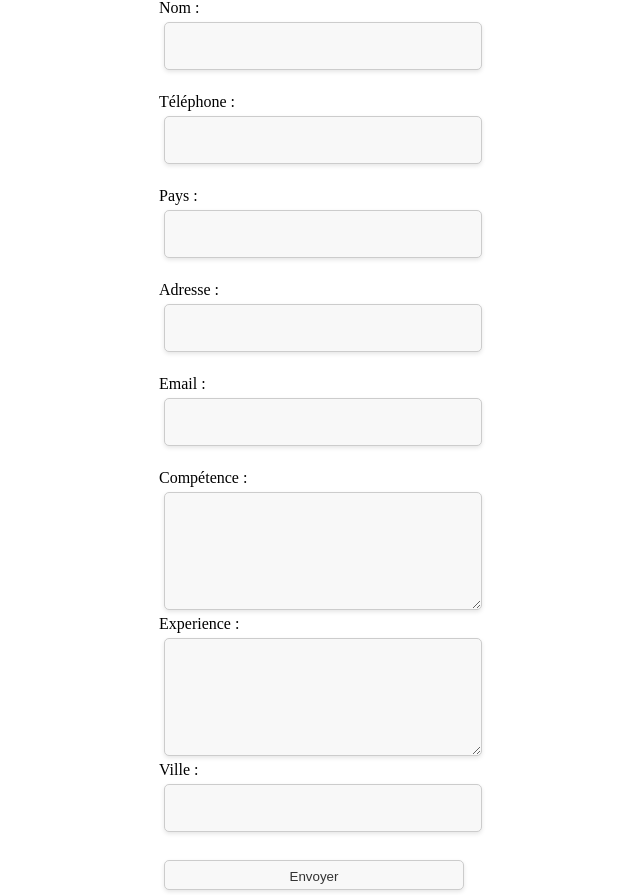
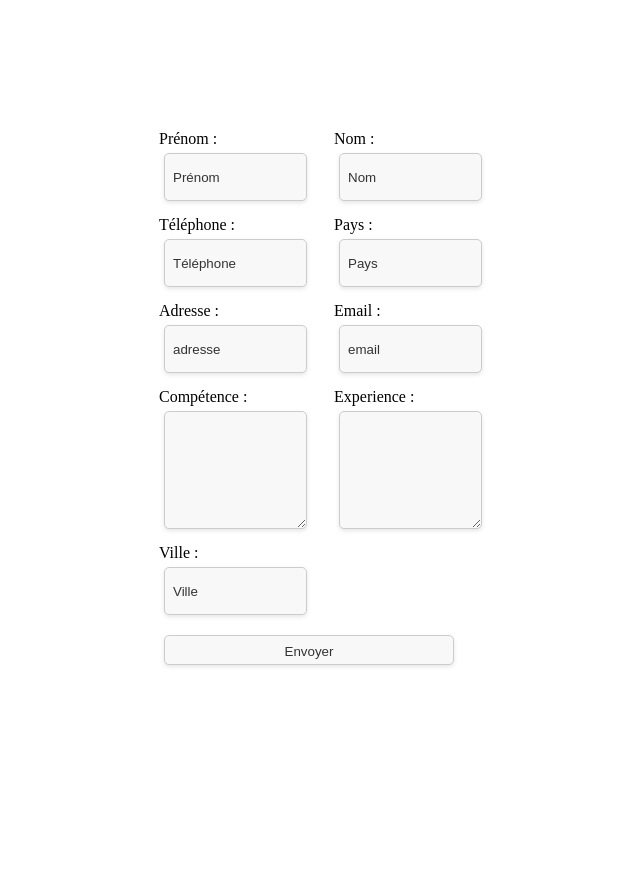
Before and after one commit to Julien-Sbth/TransformHTMLToPDFWithPHP-SQL, a PHP site: page / in a window 1280 px wide. Shown: the whole page, without its empty margins (331-971 px from the left). After the commit the page ends 667 px from the top, so only its background shows below. Run offline with PHP 8.4, Linux system fonts and the light colour scheme.

Commit message:
[ADD Div Class For CSS Selector]

```diff
--- a/index.php
+++ b/index.php
@@ -1,38 +1,47 @@
 <!DOCTYPE html>
-<html>
+<html lang="fr">
 <head>
     <title>Formulaire</title>
     <link rel="stylesheet" href="/index.css">
 </head>
 <body>
-<form action="traitement.php" method="post">
+<form action="traitement.php" method="post" class="form-grid">
+    <div class="input-group">
         <label for="prenom">Prénom :</label>
-    <input type="text" id="prenom" name="prenom"><br>
-
+        <input type="text" id="prenom" name="prenom" value="Prénom">
+    </div>
+    <div class="input-group">
         <label for="nom">Nom :</label>
-    <input type="text" id="nom" name="nom"><br>
-
+        <input type="text" id="nom" name="nom" value="Nom">
+    </div>
+    <div class="input-group">
         <label for="telephone">Téléphone :</label>
-    <input type="text" id="telephone" name="telephone"><br>
-
+        <input type="text" id="telephone" name="telephone" value="Téléphone">
+    </div>
+    <div class="input-group">
         <label for="pays">Pays :</label>
-    <input type="text" id="pays" name="pays"><br>
-
+        <input type="text" id="pays" name="pays" value="Pays">
+    </div>
+    <div class="input-group">
         <label for="adresse">Adresse :</label>
-    <input type="text" id="adresse" name="adresse"><br>
-
+        <input type="text" id="adresse" name="adresse" value="adresse">
+    </div>
+    <div class="input-group">
         <label for="email">Email :</label>
-    <input type="text" id="email" name="email"><br>
-
+        <input type="text" id="email" name="email" value="email">
+    </div>
+    <div class="input-group">
         <label for="competence">Compétence :</label>
         <textarea id="competence" name="competence" wrap="soft"></textarea>
-
+    </div>
+    <div class="input-group">
         <label for="experience">Experience :</label>
         <textarea id="experience" name="experience" wrap="soft"></textarea>
-
+    </div>
+    <div class="input-group">
         <label for="ville">Ville :</label>
-    <input type="text" id="ville" name="ville"><br>
-
+        <input type="text" id="ville" name="ville" value="Ville">
+    </div>
     <input type="submit" value="Envoyer">
 </form>
 </body>
```
Lines whose indentation alone changed are shown as unchanged.
